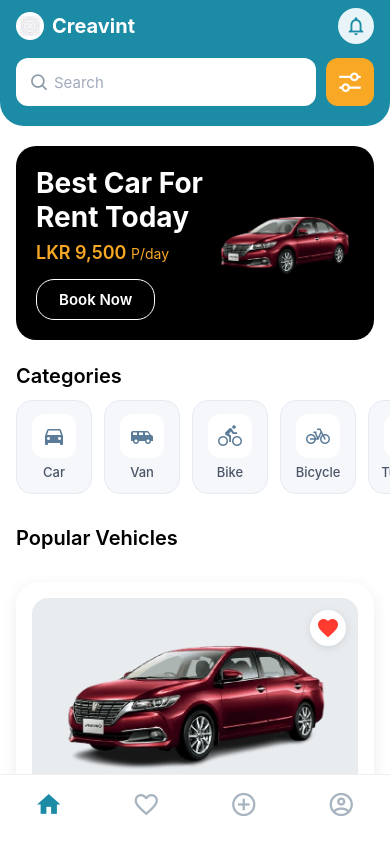
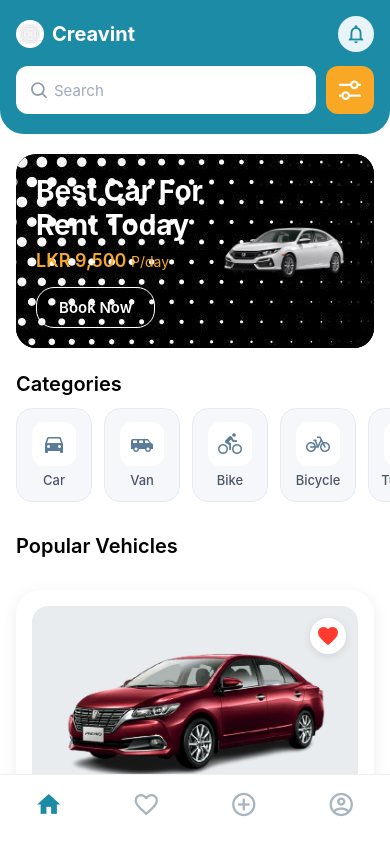
Before and after one commit to InushiKavindi/Vehicle-Renting-App, a React Native app in the folder Vehicle-Renting-App/: screen / in a window 390 px wide. Built offline with nearby package versions, Linux system fonts and the light colour scheme.

Commit message:
Enhance Home screen with promotional background and adjust padding for better layout

```diff
--- a/Vehicle-Renting-App/Home.tsx
+++ b/Vehicle-Renting-App/Home.tsx
@@ -1,6 +1,7 @@
 import { StatusBar } from 'expo-status-bar';
 import {
   Image,
+  ImageBackground,
   Pressable,
   SafeAreaView,
   ScrollView,
@@ -8,6 +9,8 @@ import {
   Text,
   TextInput,
   View,
+  Platform,
+  StatusBar as RNStatusBar,
 } from 'react-native';
 import { MaterialCommunityIcons, MaterialIcons, Octicons } from '@expo/vector-icons';
 import { colors } from './colors';
@@ -72,7 +75,11 @@ export default function Home() {
           </View>
         </View>
 
-        <View style={styles.promoCard}>
+        <ImageBackground
+          source={require('./assets/promo_bg.jpeg')}
+          style={styles.promoCard}
+          imageStyle={styles.promoCardImage}
+        >
           <View style={styles.promoContent}>
             <Text style={styles.promoTitle}>Best Car For Rent Today</Text>
             <Text style={styles.promoPrice}>
@@ -82,8 +89,8 @@ export default function Home() {
               <Text style={styles.bookButtonText}>Book Now</Text>
             </Pressable>
           </View>
-          <Image source={vehicles[0].image} style={styles.promoImage} resizeMode="contain" />
-        </View>
+          <Image source={require('./assets/Promo car.png')} style={styles.promoImage} resizeMode="contain" />
+        </ImageBackground>
 
         <Text style={styles.sectionTitle}>Categories</Text>
         <ScrollView horizontal showsHorizontalScrollIndicator={false} style={styles.categoryScroll}>
@@ -158,7 +165,7 @@ const styles = StyleSheet.create({
     borderBottomLeftRadius: 24,
     borderBottomRightRadius: 24,
     padding: 16,
-    paddingTop: 8,
+    paddingTop: Platform.OS === 'android' ? (RNStatusBar.currentHeight ?? 24) + 8 : 16,
     paddingBottom: 20,
   },
   brandRow: {
@@ -231,6 +238,9 @@ const styles = StyleSheet.create({
     flexDirection: 'row',
     alignItems: 'center',
     overflow: 'hidden',
+  },
+  promoCardImage: {
+    borderRadius: 20,
   },
   promoContent: {
     flex: 1,
```
